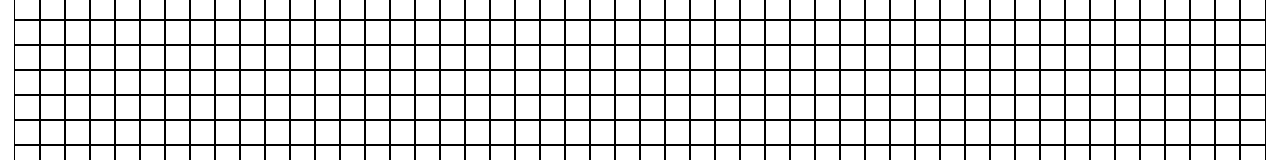
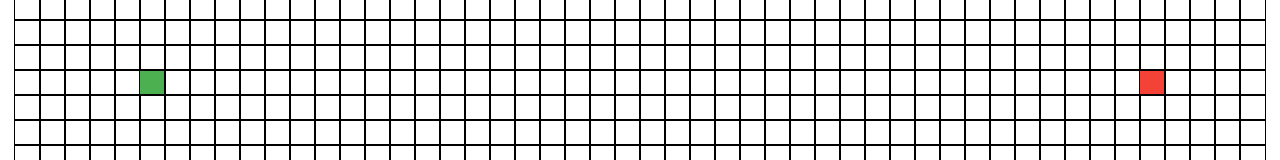
Before and after one commit to jchantrell/pathfinding-visualiser, a React (Create React App) app: page / in a window 1280 px wide. Shown: the part 405-565 px from the top of the page. Built offline with nearby package versions, Linux system fonts and the light colour scheme.

Commit message:
implemented dijkstra functionality and animation

```diff
--- a/package.json
+++ b/package.json
@@ -3,6 +3,9 @@
   "version": "0.1.0",
   "private": true,
   "dependencies": {
+    "@emotion/react": "^11.9.0",
+    "@emotion/styled": "^11.8.1",
+    "@mui/material": "^5.6.3",
     "@testing-library/jest-dom": "^5.16.4",
     "@testing-library/react": "^13.1.1",
     "@testing-library/user-event": "^13.5.0",
--- a/src/algorithms/dijkstra.jsx
+++ b/src/algorithms/dijkstra.jsx
@@ -5,7 +5,7 @@ export const dijkstra = (grid, start, finish) => {
 	while (!!unvisited.length) {
 		sortByDistance(unvisited);
 		const closest = unvisited.shift();
-		if (closest.walll) continue;
+		if (closest.wall) continue;
 		if (closest.distance === Infinity) return visited;
 		closest.visited = true;
 		visited.push(closest);
@@ -37,7 +37,6 @@ const getUnvisitedAdjacentNode = (node, grid) => {
 };
 
 const getAllNodes = (grid) => {
-	console.log(grid);
 	const nodes = [];
 	for (const row of grid) {
 		for (const node of row) {
--- a/src/components/node/node.css
+++ b/src/components/node/node.css
@@ -4,18 +4,22 @@
 	width: 25px;
 }
 
-.node-start {
-	background: blue;
-}
-
-.node-end {
-	background: red;
+.node-path {
+	background: #ffeb3b;
 }
 
 .node-visited {
-	background: green;
+	background: #00bcd4;
 }
 
-.node-path {
-	background: yellow;
+.node-wall {
+	background: black;
 }
+
+.node-start {
+	background: #4caf50;
+}
+
+.node-finish {
+	background: #f44336;
+}
--- a/src/components/node/node.jsx
+++ b/src/components/node/node.jsx
@@ -2,11 +2,11 @@ import * as React from 'react';
 import './node.css';
 
 const Node = (props) => {
-	const variant = props.isFinish
+	const variant = props.finish
 		? 'node-finish'
-		: props.isStart
+		: props.start
 		? 'node-start'
-		: props.isWall
+		: props.wall
 		? 'node-wall'
 		: '';
 	return (
--- a/src/components/visualiser.css
+++ b/src/components/visualiser.css
@@ -3,5 +3,4 @@
 	display: grid;
 	justify-content: center;
 	grid-template-columns: repeat(50, 25px);
-	grid-template-rows: repeat(50, 25px);
 }
--- a/src/components/visualiser.jsx
+++ b/src/components/visualiser.jsx
@@ -3,10 +3,12 @@ import { useEffect, useState } from 'react';
 import Node from './node/node';
 import './visualiser.css';
 
-const START_NODE_COL = 1;
-const START_NODE_ROW = 1;
-const FINISH_NODE_COL = 20;
-const FINISH_NODE_ROW = 1;
+import { dijkstra, getShortestPath } from '../algorithms/dijkstra';
+
+const START_COL = 15;
+const START_ROW = 5;
+const FINISH_COL = 15;
+const FINISH_ROW = 45;
 
 const Visualiser = () => {
 	const [grid, setGrid] = useState([]);
@@ -43,10 +45,17 @@ const Visualiser = () => {
 	const mouseUp = () => {
 		setMousePressed(false);
 	};
+
 	const createNode = (col, row) => {
 		return {
 			col,
 			row,
+			start: row === START_ROW && col === START_COL,
+			finish: row === FINISH_ROW && col === FINISH_COL,
+			visited: false,
+			wall: false,
+			distance: 500000,
+			previousNode: null,
 		};
 	};
 	const initialiseGrid = () => {
@@ -59,6 +68,40 @@ const Visualiser = () => {
 			grid.push(currentRow);
 		}
 		return grid;
+	};
+
+	const visualise = () => {
+		const start = grid[START_ROW][START_COL];
+		const finish = grid[FINISH_ROW][FINISH_COL];
+		const visited = dijkstra(grid, start, finish);
+		const spt = getShortestPath(finish);
+		animate(visited, spt);
+	};
+
+	const animate = (visited, spt) => {
+		for (let i = 0; i <= visited.length; i++) {
+			if (i === visited.length) {
+				setTimeout(() => {
+					animateSpt(spt);
+				}, 5 * i);
+				return;
+			}
+			setTimeout(() => {
+				const node = visited[i];
+				document.getElementById(`node-${node.row}-${node.col}`).className =
+					'node node-visited';
+			}, 5 * i);
+		}
+	};
+
+	const animateSpt = (spt) => {
+		for (let i = 0; i < spt.length; i++) {
+			setTimeout(() => {
+				const node = spt[i];
+				document.getElementById(`node-${node.row}-${node.col}`).className =
+					'node node-path';
+			}, 50 * i);
+		}
 	};
 
 	return (
```
Also changed, not shown: 1 other file (tests, documents, lock files or other folders).
